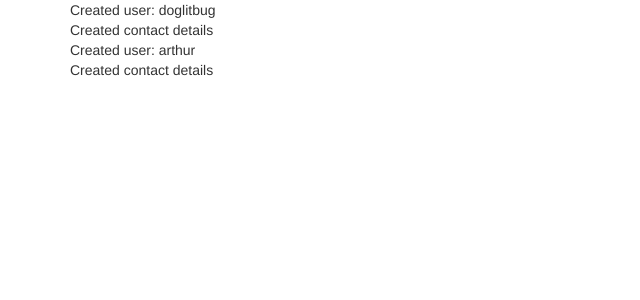
After one commit to doglitbug/sssm, a PHP site: page /populate/createUsers.php in a window 1280 px wide. The commit adds this page. Shown: the top 300 px of the page, without its empty margins (0-640 px from the left). Run offline with PHP 8.4, Linux system fonts and the light colour scheme; a stand-in replaces the project's code that opens the database connection; some libraries are stand-ins or nearby versions.

Commit message:
Started schedule and population of sample data

```diff
--- /dev/null
+++ b/public/populate/createUsers.php
@@ -0,0 +1,50 @@
+<?php
+$title = "Create new users";
+require_once('../scripts/header.php');
+//Connect to database
+$GLOBALS['dbc'] = mysqli_connect(DB_HOST, DB_USER, DB_PASSWORD, DB_NAME);
+
+//Turn off key checks
+mysqli_query($GLOBALS['dbc'], 'SET foreign_key_checks = 0');
+
+//TODO Delete previous users
+
+createUser("1","doglitbug","password","Arron","Dick","1","s_drac2@yahoo.com");
+createUserContact("1","0273655228","","doglitbug","cellphone");
+
+createUser("2","arthur","password","Arthur","Gumball","0","agumball@email.com");
+createUserContact("2","02112345678","034132152","a.gumball","cellphone");
+
+//Turn back on the key checks
+mysqli_query($GLOBALS['dbc'], 'SET foreign_key_checks = 1');
+
+function createUser($user_id, $username, $password, $firstname, $lastname, $manager, $email){
+	//Encrpyt password
+	$hashed_password = password_hash($password, PASSWORD_DEFAULT);
+
+	//Build INSERT query
+	$query = "INSERT INTO tbl_user (user_id, username, password, firstname, lastname, manager) VALUES ('$user_id', '$username', '$hashed_password', '$firstname', '$lastname', '$manager')";
+
+	//Execute query
+	mysqli_query($GLOBALS['dbc'], $query) or die('Couldn\'t add user: '.mysqli_error($GLOBALS['dbc']));
+
+	//Build query to create user contact
+	$query = "INSERT INTO tbl_contact (user_id, email) VALUES ('$user_id', '$email')";
+	//Insert contact details
+	mysqli_query($GLOBALS['dbc'], $query) or die('Couldn\'t add new user contact details: ' . mysqli_error($GLOBALS['dbc']));
+
+	echo "Created user: ".$username."<br/>\n";
+}
+
+function createUserContact($user_id, $cellphone, $landline, $facebook, $preferred){
+	//Build UPDATE query
+	$query = "UPDATE tbl_contact SET cellphone='$cellphone', landline='$landline', facebook='$facebook', preferred='$preferred' WHERE user_id='$user_id'";
+
+	//Execute query
+	mysqli_query($GLOBALS['dbc'], $query) or die('Couldn\'t add user contact details: ' . mysqli_error($GLOBALS['dbc']));
+
+	echo "Created contact details<br/>\n";
+}
+
+require_once('../scripts/footer.php');
+?>
--- a/public/user/new.php
+++ b/public/user/new.php
@@ -1,6 +1,6 @@
 <?php
 $title = "New user registration";
-$manager = false;
+$manager = true;
 require_once('../scripts/header.php');
 
 //Connect to database
```
Also changed, not shown: 1 other file.
